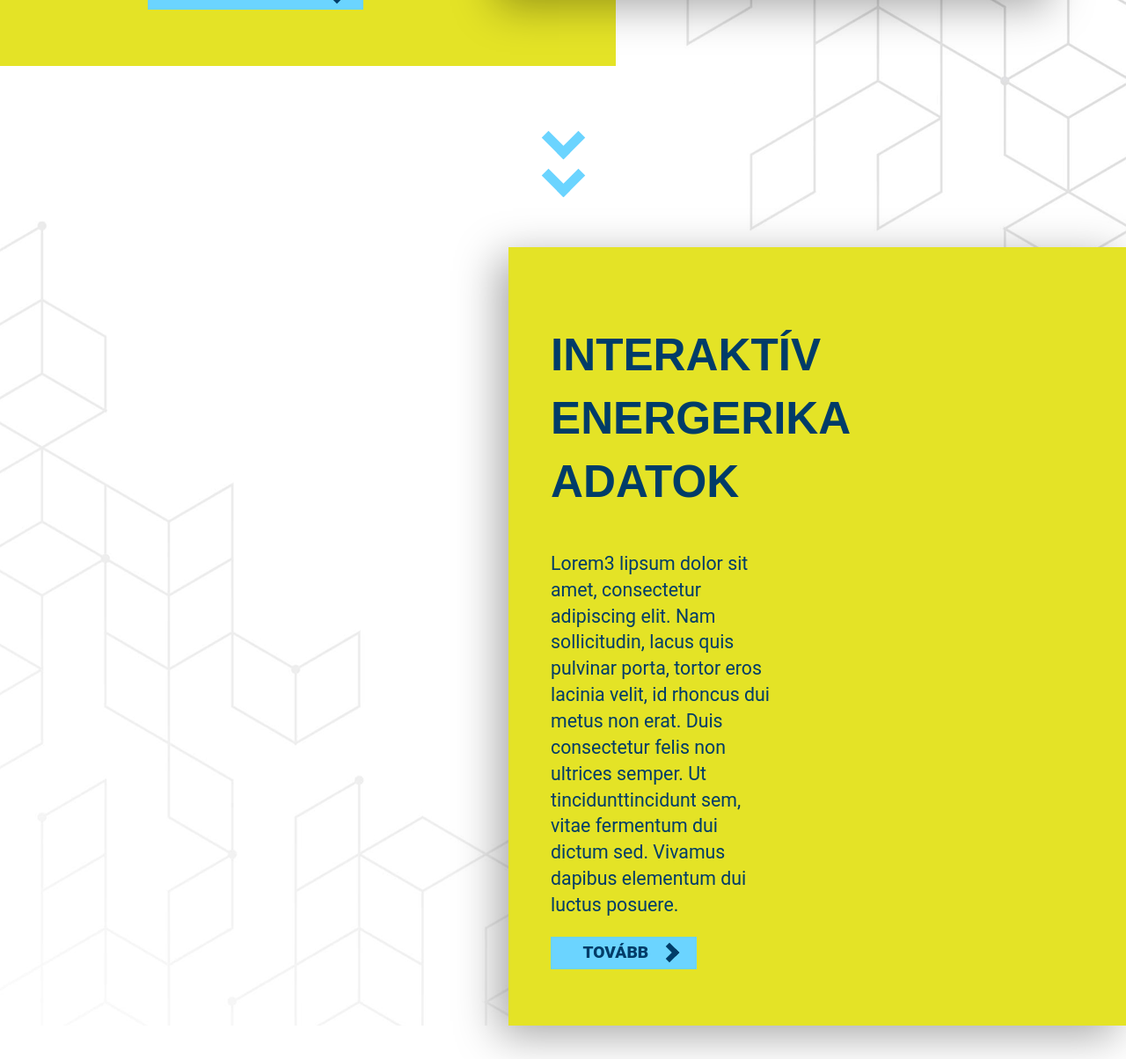
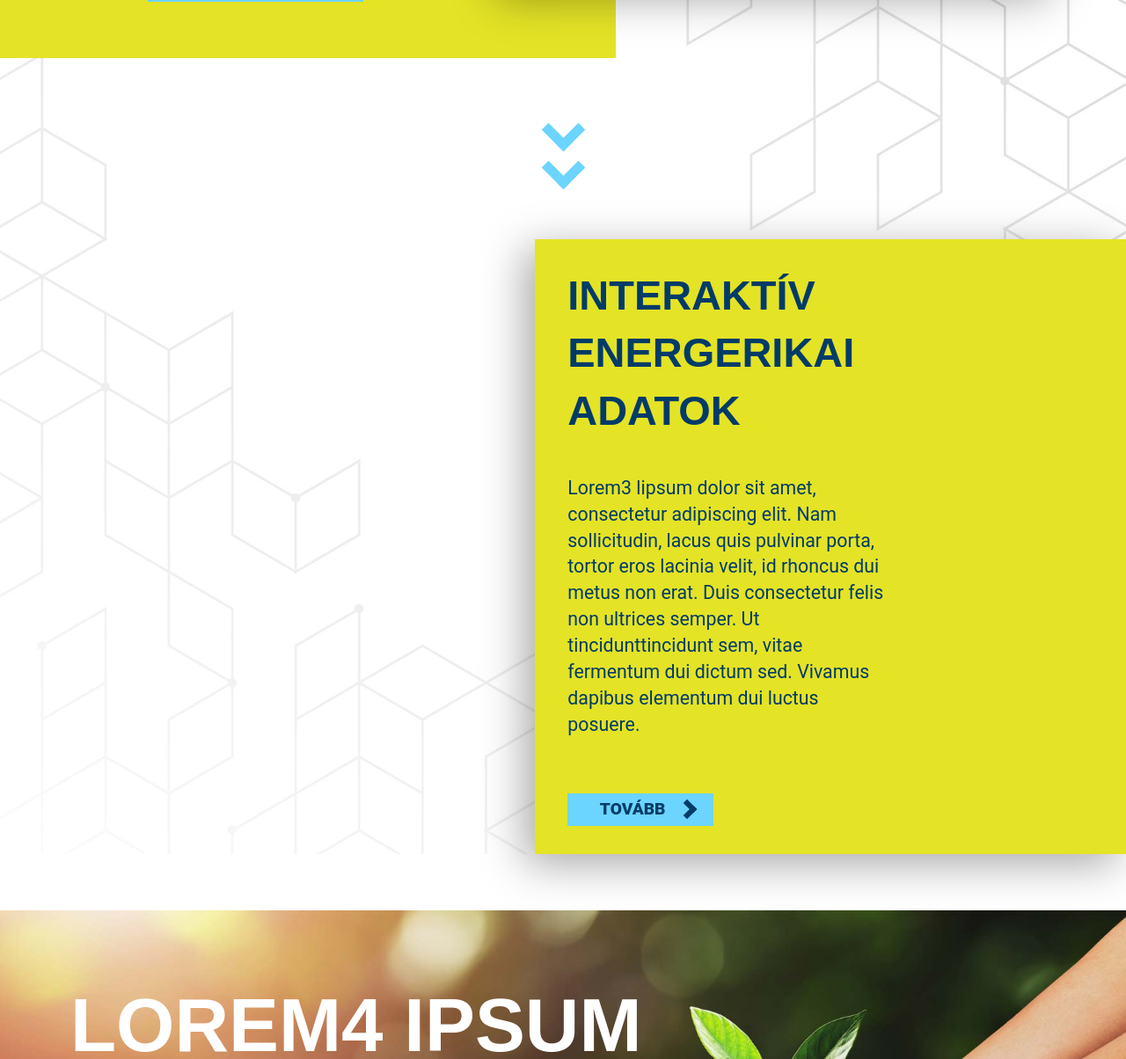
Before and after one commit to hahakeweb/hahakeweb.github.io, a Jekyll site: the page built from index.html, in a window 1280 px wide, cut to the strip 1470-2674 px from the top of the page. Shown: the whole strip at 88% size. Built offline with Jekyll 4.4.1, drawn with Linux system fonts in a browser that asks for light colours.

Commit message:
Landing: spacing fixes

```diff
--- a/_sass/_landing.scss
+++ b/_sass/_landing.scss
@@ -45,12 +45,11 @@
         .interaktiv {
             background-image: linear-gradient($color-secondary-light, $color-secondary-light);
             box-shadow: -11px 11px 46px 0px rgba(0, 0, 0, 0.35);
-            width: calc(50% + 30px);
         }
 
         h2 {
             color: $color-primary-dark;
-            font-size: 2.4em; //40px;
+            font-size: 2.2em;
             margin-top: 87px;
         }
 
--- a/index.html
+++ b/index.html
@@ -39,12 +39,12 @@ page-class: landing
 
     <div class="arrow-down"></div><div class="arrow-down"></div>
 
-    <div class="container interaktiv mt-5 me-0 ms-auto">
+    <div class="container interaktiv mt-5 me-0 ms-auto col-6">
         <div class="row">
-            <div class="col-5 ms-4">
-                <h2>Interaktív energerika adatok</h2>
-                <p class="mt-0 mb-6">Lorem3 lipsum dolor sit amet, consectetur adipiscing elit. Nam sollicitudin, lacus quis pulvinar porta, tortor eros lacinia velit, id rhoncus dui metus non erat. Duis consectetur felis non ultrices semper. Ut tincidunttincidunt sem, vitae fermentum dui dictum sed. Vivamus dapibus elementum dui luctus posuere.</p>
-                {% include button.html link="interaktiv.html" text="Tovább" class="dark mb-5" %}
+            <div class="col-7 ms-3">
+                <h2 class="mt-4">Interaktív energerikai adatok</h2>
+                <p class="mb-5">Lorem3 lipsum dolor sit amet, consectetur adipiscing elit. Nam sollicitudin, lacus quis pulvinar porta, tortor eros lacinia velit, id rhoncus dui metus non erat. Duis consectetur felis non ultrices semper. Ut tincidunttincidunt sem, vitae fermentum dui dictum sed. Vivamus dapibus elementum dui luctus posuere.</p>
+                {% include button.html link="interaktiv.html" text="Tovább" class="dark mb-4" %}
             </div>
         </div>
     </div>
@@ -66,7 +66,7 @@ page-class: landing
 <section class="technologiak my-5">
     <div class="container">
         <div class="row justify-content-center">
-            <h2 class="col-6">Technológiák <br>interaktív bemutatása</h2>
+            <h2 class="col-7">Technológiák <br>interaktív bemutatása</h2>
             <p class="col-8 mb-5">
                 Lorem7 ipsum dolor sit amet, consectetur adipiscing elit, sed do eiusmod tempor incididunt ut labore et dolore magna aliqua. Quis ipsum suspendisse ultrices gravida. Risus commodo viverra maecenas accumsan lacus vel facilisis.
             </p>
@@ -75,25 +75,25 @@ page-class: landing
             <div class="col-4">
                 <img src="assets/images/tech-icon-1.png" />
                 <h3>Lorem8 ipsum</h3>
-                <p>
+                <p class="mx-4">
                     Lorem9 ipsum dolor sit amet, consectetur adipiscing elit, sed do eiusmod tempor incididunt ut labore et dolore magna aliqua. Quis ipsum suspendisse ultrices gravida. Risus commodo viverra maecenas accumsan lacus vel facilisis.
-                    <a class="mx-2" href="#">tovább</a>
+                    <a class="ms-2" href="#">tovább</a>
                 </p>
             </div>
             <div class="col-4">
                 <img src="assets/images/tech-icon-2.png" />
                 <h3>Lorem10 ipsum</h3>
-                <p>
+                <p class="mx-4">
                     Lorem11 ipsum dolor sit amet, consectetur adipiscing elit, sed do eiusmod tempor incididunt ut labore et dolore magna aliqua. Quis ipsum suspendisse ultrices gravida. Risus commodo viverra maecenas accumsan lacus vel facilisis.
-                    <a class="mx-2" href="#">tovább</a>
+                    <a class="ms-2" href="#">tovább</a>
                 </p>
             </div>
             <div class="col-4">
                 <img src="assets/images/tech-icon-3.png" />
                 <h3>Lorem12 ipsum8</h3>
-                <p>
+                <p class="mx-4">
                     Lorem13 ipsum dolor sit amet, consectetur adipiscing elit, sed do eiusmod tempor incididunt ut labore et dolore magna aliqua. Quis ipsum suspendisse ultrices gravida. Risus commodo viverra maecenas accumsan lacus vel facilisis.
-                    <a class="mx-2" href="#">tovább</a>
+                    <a class="ms-2" href="#">tovább</a>
                 </p>
             </div>
         </div>
```
